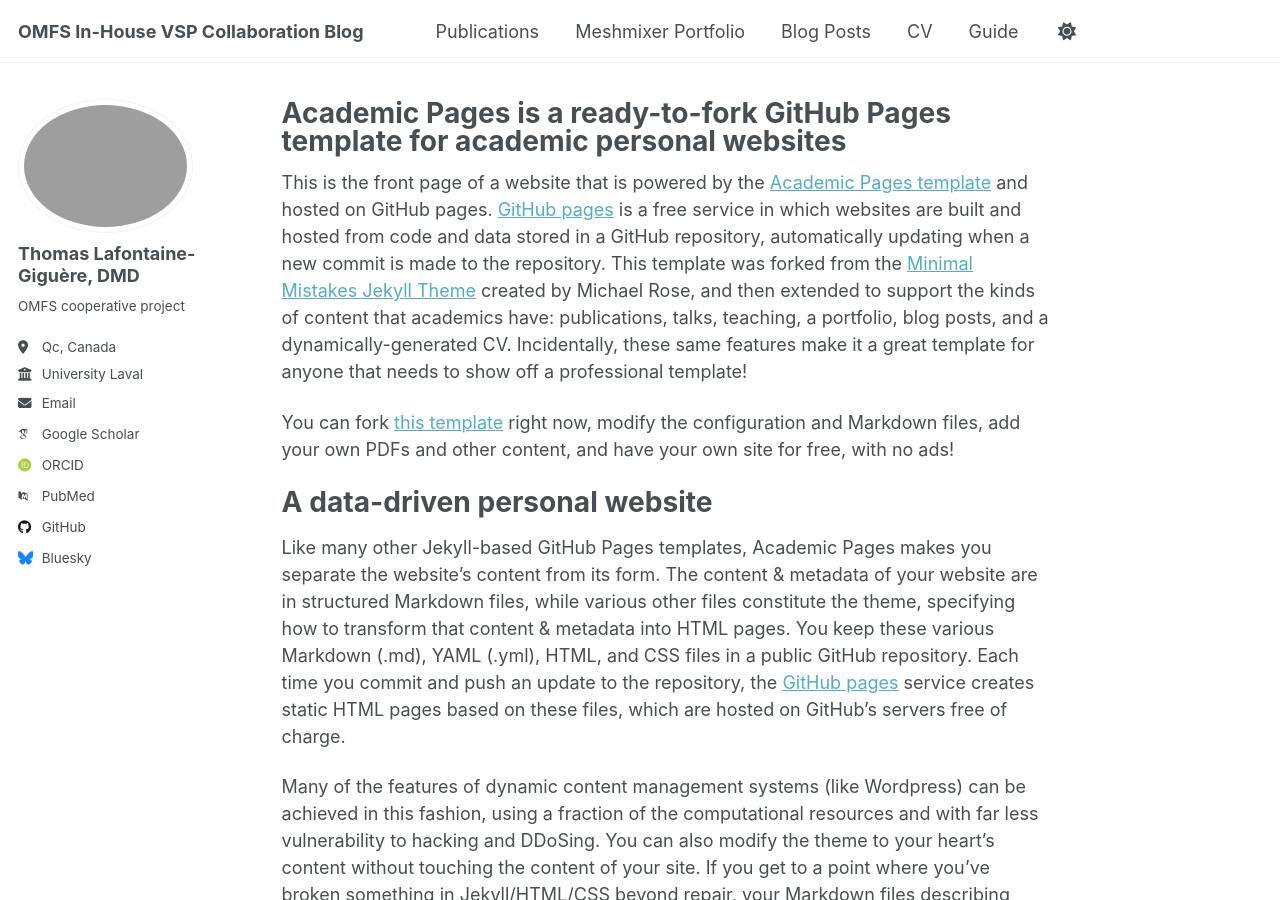
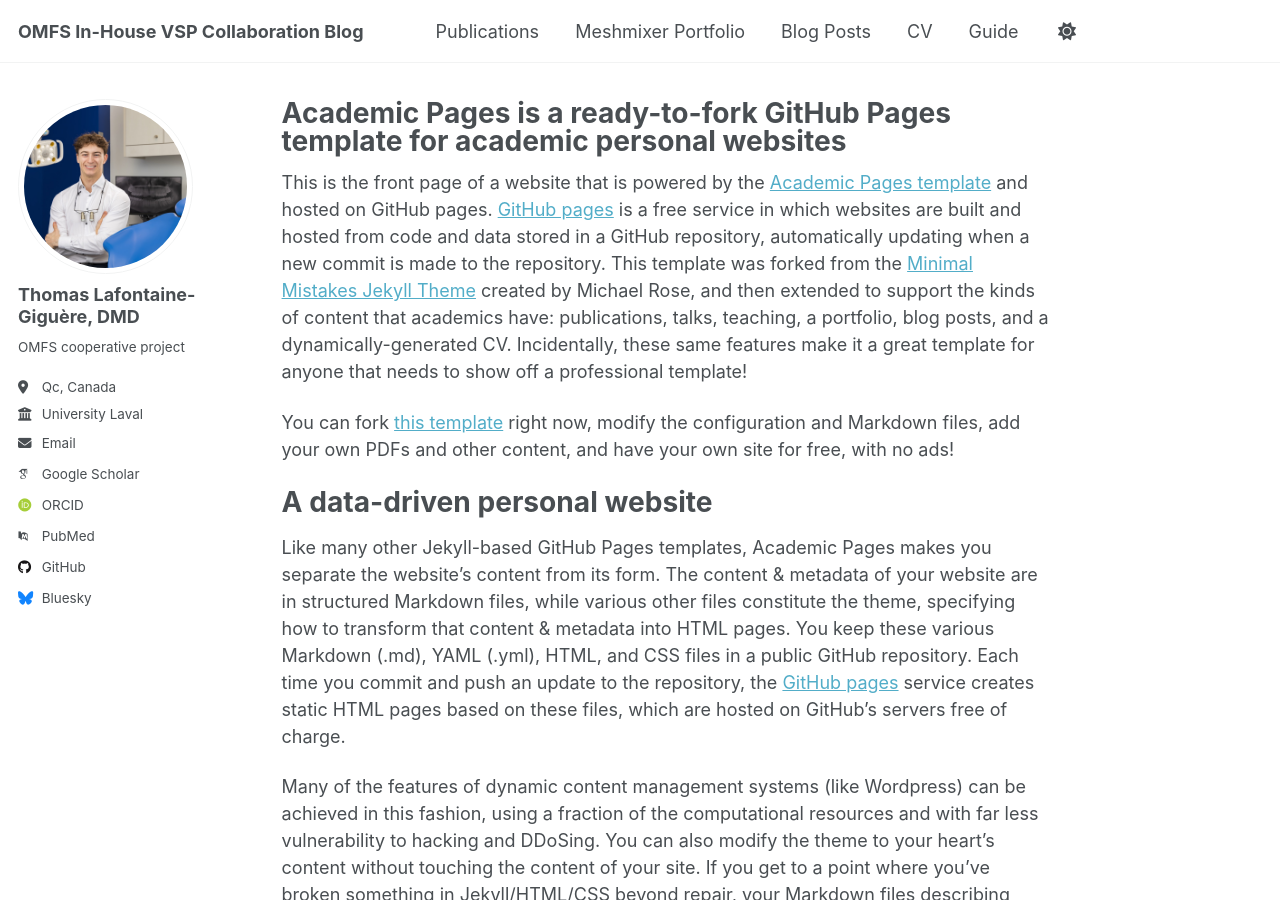
Before and after one commit to thomaslgiguere-tech/Meshmixer-project, a Jekyll site: the page built from _pages/about.md, in a window 1280 px wide and 900 px high. Built offline with Jekyll 4.4.1, drawn with Linux system fonts in a browser that asks for light colours; some web fonts are replaced; a script that is not in the unit is left out.

Commit message:
Update _config.yml

```diff
--- a/_config.yml
+++ b/_config.yml
@@ -22,7 +22,7 @@ repository               : "academicpages/academicpages.github.io"
 #               Additional customization can be done by editing /_includes/author-profile.html
 author:
   # Biographic information
-  avatar           : 20186517.png"
+  avatar           : Bonprof.png"
   name             : "Thomas Lafontaine-Giguère, DMD"
   pronouns         : # example: "she/her"
   bio              : "OMFS cooperative project"
```
